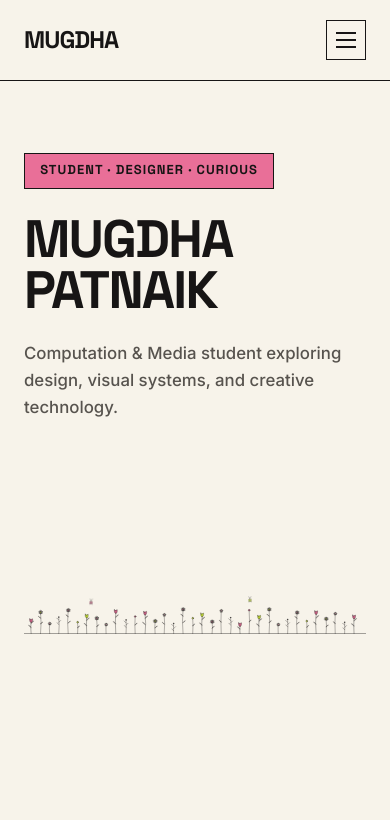
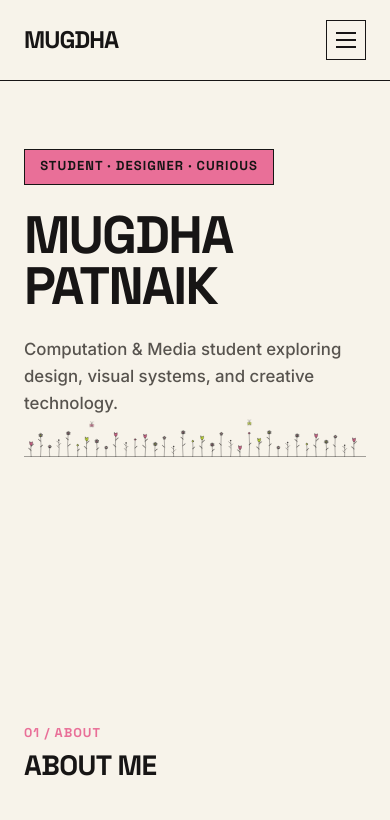
Before and after one commit to 1112mugdha/portfolio, a React (Vite) app: page / in a window 390 px wide. Shown: the top 820 px of the page. Built offline with nearby package versions, Linux system fonts and the light colour scheme.

Commit message:
Scale up mobile flower garden to 240px (~1.8x) and set hero min-height:auto with bottom:0 to remove empty space below ground line

```diff
--- a/public/404.html
+++ b/public/404.html
@@ -10,8 +10,8 @@
     <link rel="preconnect" href="https://fonts.googleapis.com">
     <link rel="preconnect" href="https://fonts.gstatic.com" crossorigin>
     <link href="https://fonts.googleapis.com/css2?family=Inter:wght@400;500;600;700&family=Space+Grotesk:wght@500;600;700&display=swap" rel="stylesheet">
-    <script type="module" crossorigin src="/portfolio/assets/index-f4fMDm2U.js"></script>
-    <link rel="stylesheet" crossorigin href="/portfolio/assets/index-SNv1BjhU.css">
+    <script type="module" crossorigin src="/portfolio/assets/index-DEgW4gQA.js"></script>
+    <link rel="stylesheet" crossorigin href="/portfolio/assets/index-iszEIFWf.css">
   </head>
   <body>
     <div id="root"></div>
--- a/src/index.css
+++ b/src/index.css
@@ -356,15 +356,16 @@ p {
 
 @media (max-width: 639px) {
   .hero-doodle-garden-container {
-    bottom: 25px;
-    height: 185px;
-    max-height: 185px;
+    bottom: 0 !important;
+    height: 240px !important;
+    max-height: 240px !important;
   }
 
   /* Mobile Responsive Hero Content Scaling & Spacing (Hero Page Only) */
   .hero-section {
-    padding-top: 4.5rem !important;
-    padding-bottom: 3rem !important;
+    min-height: auto !important;
+    padding-top: 4.25rem !important;
+    padding-bottom: 235px !important;
   }
 
   .hero-content-col {
```
